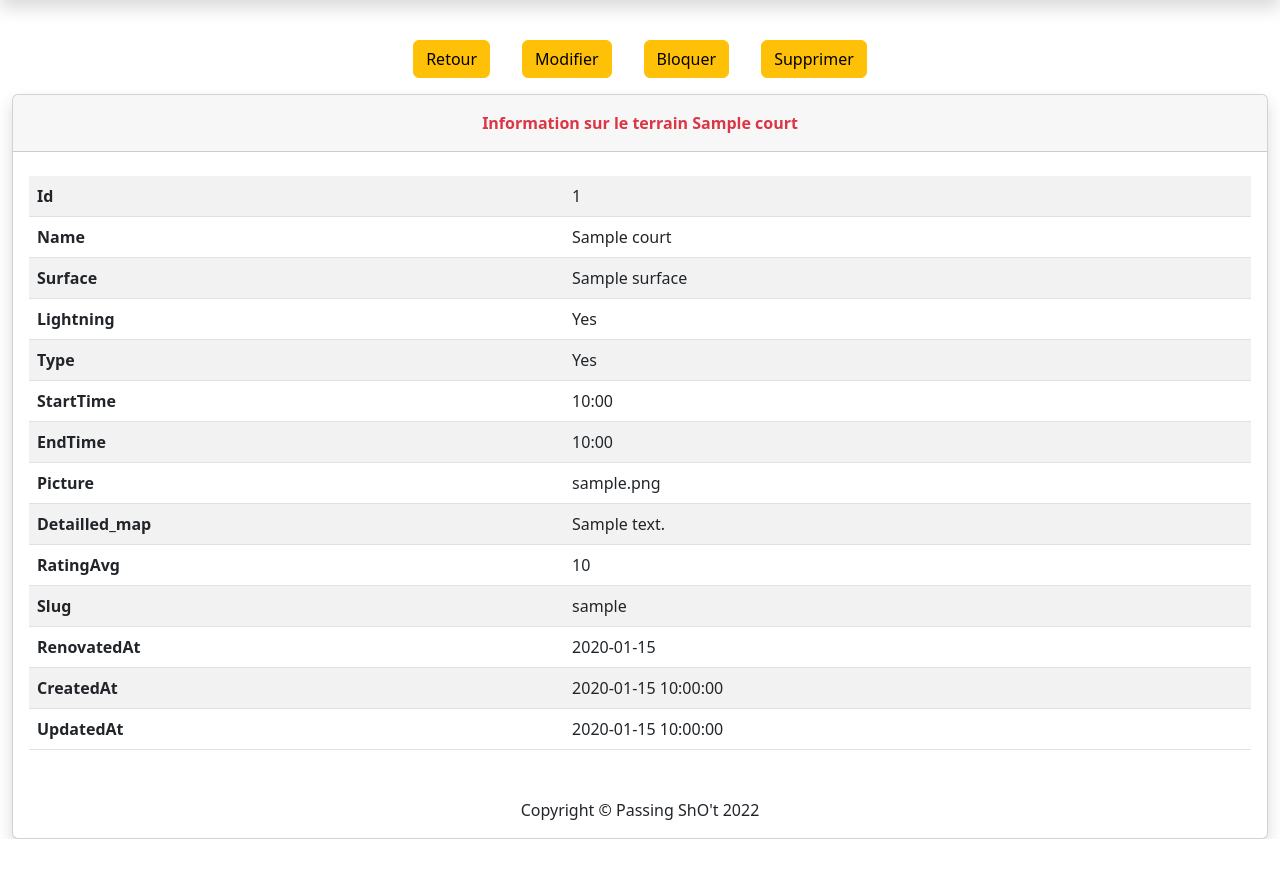
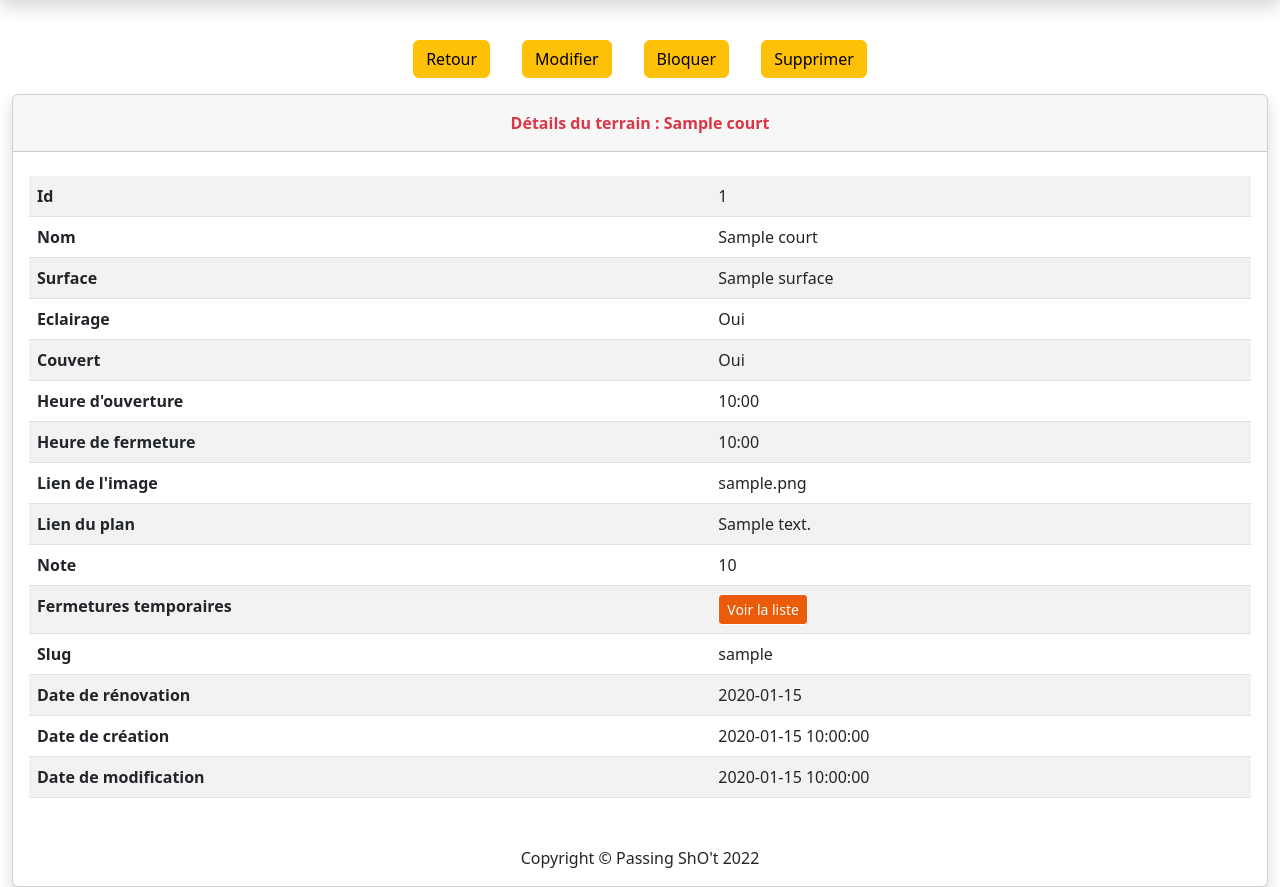
Before and after one commit to Vincent-Mitry/projet-passing-shot-back, a Symfony app: template templates/court/show.html.twig in a window 1280 px wide. Shown: the part 116-1003 px from the top of the page. Before the commit the page ends 955 px from the top, so only its background shows below. Run offline with Twig, Linux system fonts and the light colour scheme; the template is opened without the code that fills it: most values are stand-ins (such as "Sample title", 1, 10 or a date in 2020); some libraries are stand-ins or nearby versions.

Commit message:
vincent-edit/court-show-display-changes

```diff
--- a/templates/base.html.twig
+++ b/templates/base.html.twig
@@ -49,7 +49,6 @@
 
                         <a class="nav-link" href="{{ path('app_gender') }}">Genres</a>
                     </li>
-
                 </ul>
                 {% if is_granted('IS_AUTHENTICATED_FULLY') %}
                 <ul class="navbar-nav flex-nowrap ms-auto">
--- a/templates/court/blocked/blocked_courts_by_court.html.twig
+++ b/templates/court/blocked/blocked_courts_by_court.html.twig
@@ -50,6 +50,8 @@
                                 {# <a href="{{ path('app_blocked_court_edit', {'court_id': blockedCourt.court.id})}}" class="btn btn-sm" style="color: white; background-color: #FFCA2C; border-color: white;"><i class="bi bi-pencil-square"></i></a> #}
                             </td>
                         </tr>
+                {% else %}
+                    <tr><td colspan="5">Pas de fermetures temporaires à afficher pour ce terrain.</td></tr>
                 {% endfor %}
                 </tbody>
             </table>
--- a/templates/court/show.html.twig
+++ b/templates/court/show.html.twig
@@ -1,6 +1,6 @@
 {% extends 'base.html.twig' %}
 
-{% block title %}Court{% endblock %}
+{% block title %}Détails du terrain : {{ court.name }}{% endblock %}
 
 {% block body %}
 <div class="container-fluid">
@@ -12,7 +12,7 @@
     </div>
         <div class="card shadow">
             <div class="card-header py-3">
-                <p class="text-danger m-0 fw-bold text-center">Information sur le terrain {{ court.name }}</p>
+                <p class="text-danger m-0 fw-bold text-center">Détails du terrain : {{ court.name }}</p>
             </div>
             <div class="card-body">
         <div class="table-responsive table mt-2" id="dataTable" role="grid" aria-describedby="dataTable_info">
@@ -24,7 +24,7 @@
                 <td>{{ court.id }}</td>
             </tr>
             <tr>
-                <th>Name</th>
+                <th>Nom</th>
                 <td>{{ court.name }}</td>
             </tr>
             <tr>
@@ -32,48 +32,52 @@
                 <td>{{ court.surface.name }}</td>
             </tr>
             <tr>
-                <th>Lightning</th>
-                <td>{{ court.lightning ? 'Yes' : 'No' }}</td>
+                <th>Eclairage</th>
+                <td>{{ court.lightning ? 'Oui' : 'Non' }}</td>
             </tr>
             <tr>
-                <th>Type</th>
-                <td>{{ court.indoor ? 'Yes' : 'No' }}</td>
+                <th>Couvert</th>
+                <td>{{ court.indoor ? 'Oui' : 'Non' }}</td>
             </tr>
             <tr>
-                <th>StartTime</th>
+                <th>Heure d'ouverture</th>
                 <td>{{ court.startTime ? court.startTime|date('H:i') : '' }}</td>
             </tr>
             <tr>
-                <th>EndTime</th>
+                <th>Heure de fermeture</th>
                 <td>{{ court.endTime ? court.endTime|date('H:i') : '' }}</td>
             </tr>
             <tr>
-                <th>Picture</th>
-                <td>{{ court.picture }}</td>
+                <th>Lien de l'image</th>
+                <td>{{ court.picture ? court.picture : '-' }}</td>
             </tr>
             <tr>
-                <th>Detailled_map</th>
-                <td>{{ court.detailedMap }}</td>
+                <th>Lien du plan</th>
+                <td>{{ court.detailedMap ? court.detailedMap : '-' }}</td>
             </tr>
             <tr>
-                <th>RatingAvg</th>
-                <td>{{ court.ratingAvg }}</td>
+                <th>Note</th>
+                <td>{{ court.ratingAvg ? court.ratingAvg : '-' }}</td>
+            </tr>
+            <tr>
+                <th>Fermetures temporaires</th>
+                <td><a href="{{ path('app_blocked_courts_by_court', {'court_id': court.id})}}" class="btn btn-sm" style="color: white; background-color: #EA5C0A; border-color: white;">Voir la liste</a></td>
             </tr>
             <tr>
                 <th>Slug</th>
                 <td>{{ court.slug }}</td>
             </tr>
             <tr>
-                <th>RenovatedAt</th>
-                <td>{{ court.renovatedAt ? court.renovatedAt|date('Y-m-d') : '' }}</td>
+                <th>Date de rénovation</th>
+                <td>{{ court.renovatedAt ? court.renovatedAt|date('Y-m-d') : '-' }}</td>
             </tr>
             <tr>
-                <th>CreatedAt</th>
-                <td>{{ court.createdAt ? court.createdAt|date('Y-m-d H:i:s') : '' }}</td>
+                <th>Date de création</th>
+                <td>{{ court.createdAt ? court.createdAt|date('Y-m-d H:i:s') : '-' }}</td>
             </tr>
             <tr>
-                <th>UpdatedAt</th>
-                <td>{{ court.updatedAt ? court.updatedAt|date('Y-m-d H:i:s') : '' }}</td>
+                <th>Date de modification</th>
+                <td>{{ court.updatedAt ? court.updatedAt|date('Y-m-d H:i:s') : '-' }}</td>
             </tr>
         </tbody>
     </table>
```
Also changed, not shown: templates/court/index.html.twig (+4 -8 lines).
